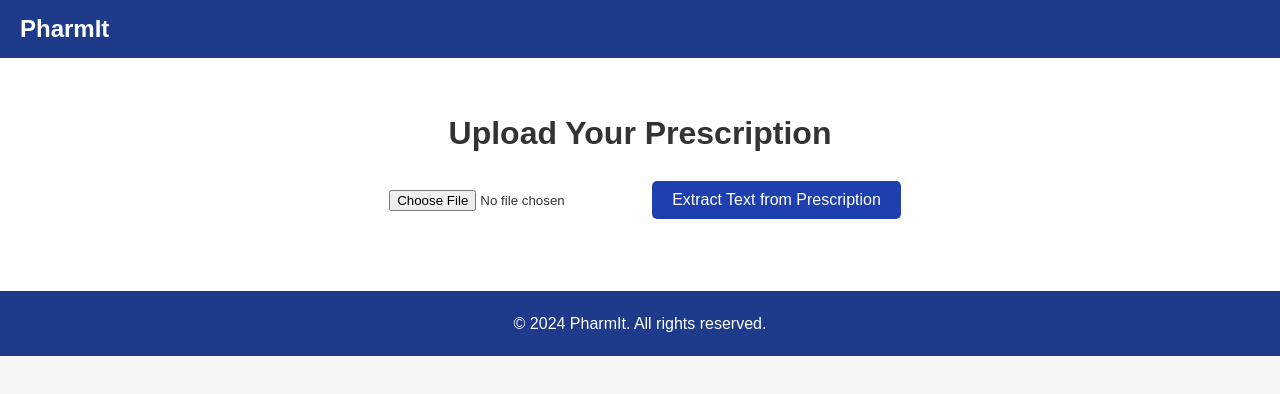
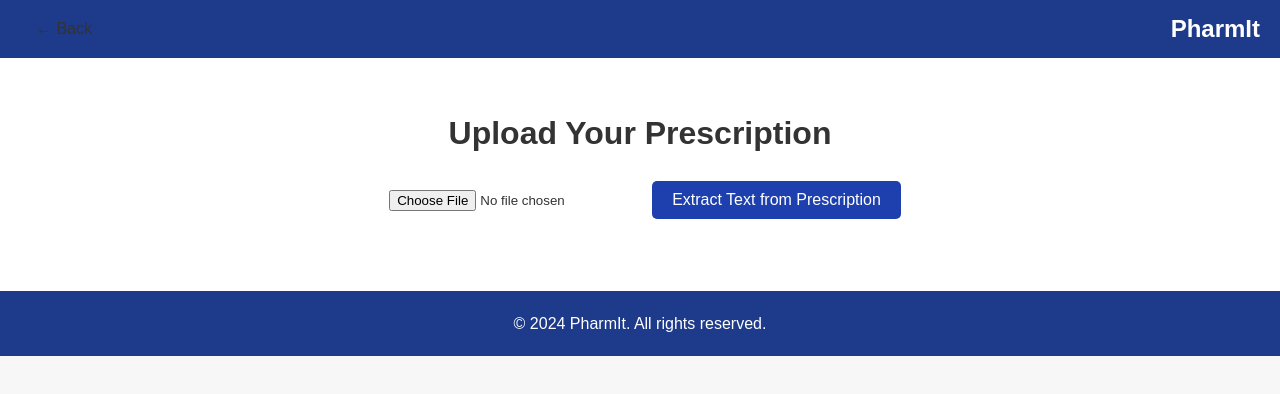
Before and after one commit to nihalsaran/qcommerce-pharmacy, a React (Vite) app: page /upload in a window 1280 px wide. Shown: the top 394 px of the page. Built offline with nearby package versions, Linux system fonts and the light colour scheme.

Commit message:
minor changes

```diff
--- a/src/pages/PrescriptionPage/UploadPrescriptionPage.jsx
+++ b/src/pages/PrescriptionPage/UploadPrescriptionPage.jsx
@@ -1,5 +1,6 @@
 import React, { useState } from 'react';
 import Tesseract from 'tesseract.js';
+import { useNavigate } from 'react-router-dom';
 import './UploadPrescriptionPage.css';
 
 const UploadPrescriptionPage = () => {
@@ -7,6 +8,11 @@
   const [ocrResult, setOcrResult] = useState('');
   const [medicines, setMedicines] = useState([]);
   const [loading, setLoading] = useState(false);
+  const navigate = useNavigate(); // Add this hook
+
+  const handleBack = () => {
+    navigate(-1);
+  };
 
   // Handle file input change
   const handleFileChange = (e) => {
@@ -50,6 +56,9 @@
   return (
     <div className="upload-page">
       <header className="header">
+      <button onClick={handleBack} className="back-button">
+          ← Back
+        </button>
         <div className="logo">PharmIt</div>
       </header>
 
```
